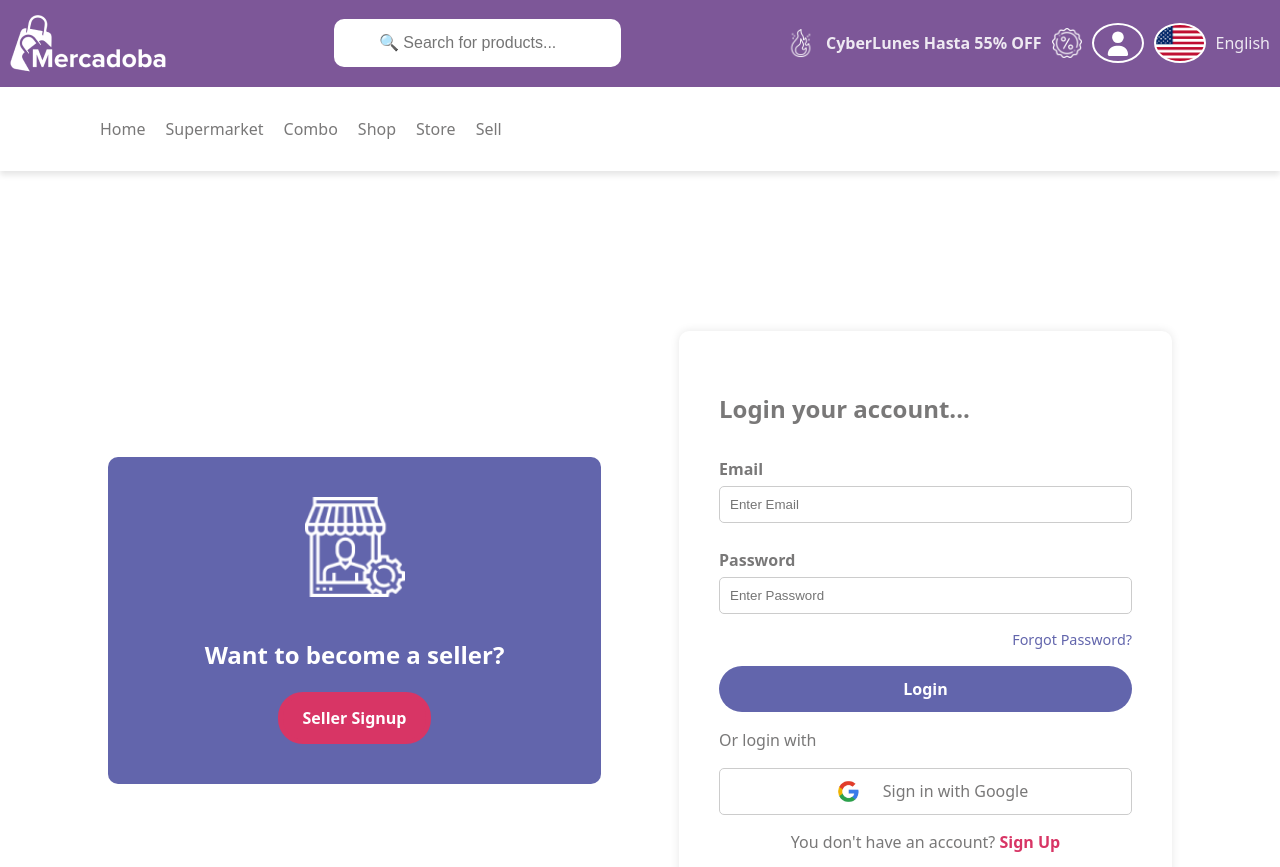
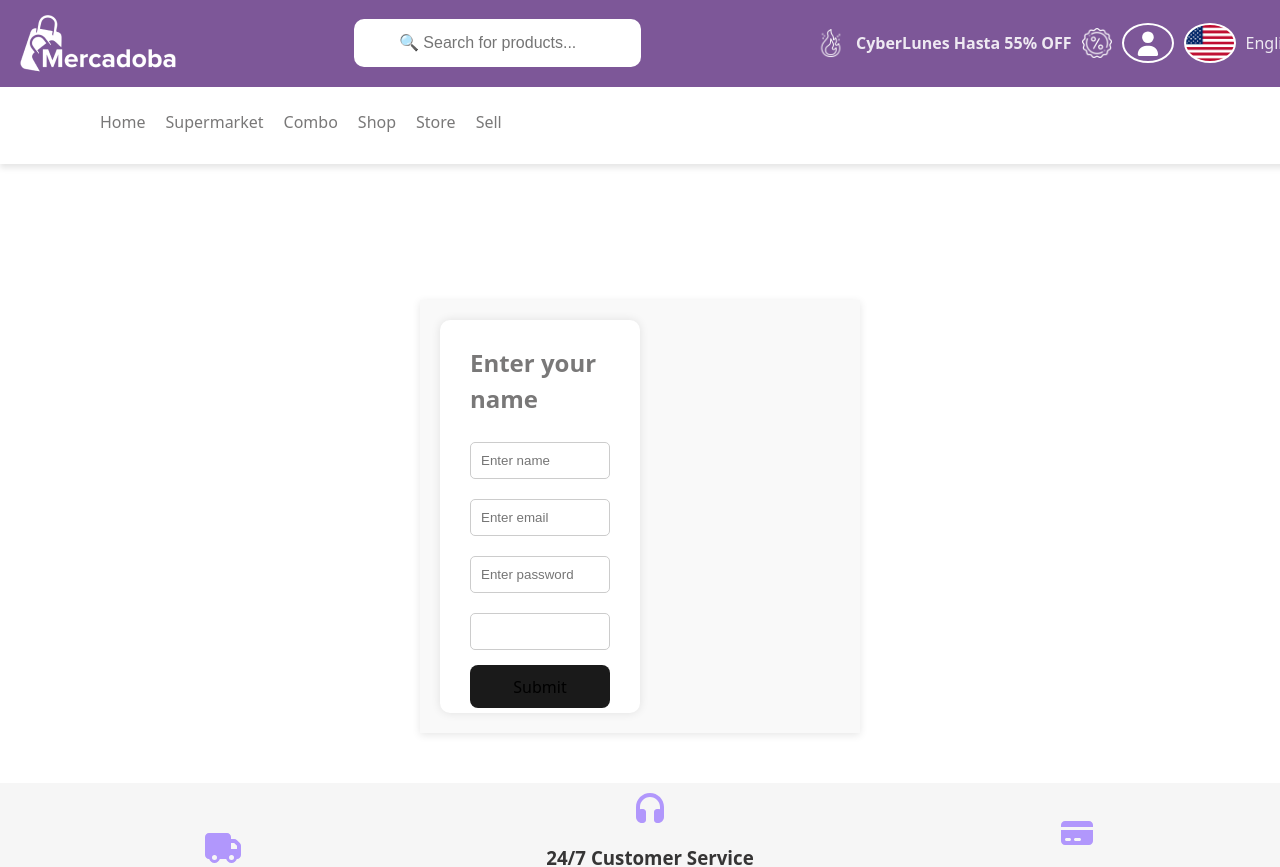
Before and after one commit to AnkitaThakur17/mercadoba, a React (Vite) app: page /combo in a window 1280 px wide. Shown: the top 867 px of the page. Built offline with nearby package versions, Linux system fonts and the light colour scheme.

Commit message:
Updated App, Hero, Navbar, index.css, and added new pages

```diff
--- a/package.json
+++ b/package.json
@@ -13,7 +13,9 @@
     "@fortawesome/free-solid-svg-icons": "^7.0.1",
     "@fortawesome/react-fontawesome": "^3.0.2",
     "react": "^19.1.1",
-    "react-dom": "^19.1.1"
+    "react-dom": "^19.1.1",
+    "react-hook-form": "^7.62.0",
+    "react-router-dom": "^7.9.1"
   },
   "devDependencies": {
     "@eslint/js": "^9.33.0",
--- a/src/App.jsx
+++ b/src/App.jsx
@@ -1,3 +1,9 @@
+import { BrowserRouter, Routes, Route } from "react-router-dom"
+import Home from "./pages/Home"
+import Combo from "./pages/Combo"
+import Sell from "./pages/Sell"
+import Store from "./pages/Store"
+import Supermarket from "./pages/Supermarket"
 import Footer from "./components/Footer"
 import Hero from "./components/Hero"
 import Navbar from "./components/Navbar"
@@ -10,10 +16,21 @@ function App() {
   return (
 
 <>
+    <BrowserRouter>
     <Navbar/>
-    <Hero/>
+<div className="page-content">
+      <Routes>
+    <Route path = "/home" element = {<Home/>}/>
+    <Route path="/combo" element={<Combo/>}/>
+    <Route path = "/sell" element = {<Sell/>}/>
+    <Route path = "/store" element={<Store/>}/>
+    <Route path = "/supermarket" element={<Supermarket/>}/>
+     <Route path="/" element={<Hero />} />
+    </Routes>
+    </div>
     <Section/>
     <Footer/>
+    </BrowserRouter>
 </>
 
   )
--- a/src/components/Hero.jsx
+++ b/src/components/Hero.jsx
@@ -1,6 +1,7 @@
 import React from "react";
 
 const Hero = () => {
+
   return (
     <>
       <section className="hero-section">
--- a/src/components/Navbar.jsx
+++ b/src/components/Navbar.jsx
@@ -1,6 +1,7 @@
 import React from 'react'
 import { FontAwesomeIcon } from '@fortawesome/react-fontawesome';
 import { faUser } from '@fortawesome/free-solid-svg-icons';
+import { Link } from 'react-router-dom';
 
 const Navbar = () => {
   return (
@@ -19,12 +20,12 @@ const Navbar = () => {
 </nav>
 <nav className='nav2'>
 <div className='nav-link'>
-<a href="/home" >Home</a>
-  <a href="/supermarket" >Supermarket</a>
-  <a href="/combo">Combo</a>
-  <a href="/shop" >Shop</a>
-  <a href="/store">Store</a>
-  <a href="/sell">Sell</a>
+<Link to="/home" >Home</Link>
+  <Link to="/supermarket" >Supermarket</Link>
+  <Link to="/combo">Combo</Link>
+  <Link to ="/shop" >Shop</Link>
+  <Link to="/store">Store</Link>
+  <Link to="/sell">Sell</Link>
 </div>
 </nav>
 </>
--- a/src/index.css
+++ b/src/index.css
@@ -13,11 +13,17 @@
 }
 .navbar {
   padding: 10px;
+  padding-inline:20px;
   /* border: 2px solid red; */
   background-color: #7d5798;
   display: flex;
   align-items: center;
   justify-content: space-between;
+  position: fixed;
+  top: 0;
+  width:100vw;
+  /* width: 100%;  */
+  z-index: 1000;
 }
 .nav2 {
   padding: 20px;
@@ -26,6 +32,10 @@
   display: flex;
   box-shadow: 0 4px 6px rgba(0, 0, 0, 0.1);
   align-items: center;
+  position: fixed;
+  top: 80px;           /* Set this to height of your first navbar */
+  width: 100%;
+  z-index: 999;
 }
 .nav-link {
   /* border:2px solid red; */
@@ -78,7 +88,7 @@
   height: 40px;
   border-radius: 50%;
   border: 2px solid white;
-  background-image: url("/public/download.png");
+  background-image: url("/download.png");
   background-size: cover;
   background-position: center;
 
@@ -110,6 +120,7 @@
   border-radius: 10px;
   width: 35%;
   text-align: center;
+   box-shadow: 0 0 10px rgba(0, 0, 0, 0.1);
 }
 
 .seller-icon {
@@ -130,7 +141,8 @@
 .hero-form {
   background-color: white;
   color: #797878;
-  padding: 40px;
+  padding-block: 5px;
+  padding-inline:30px;
   display: flex;
   flex-direction: column;
   border-radius: 10px;
@@ -181,6 +193,7 @@
   align-items: center;
   justify-content: center;
   gap: 10px;
+  /* width:50%; */
   color: #797878;
   background-color: #fff;
   border: 1px solid #ccc;
@@ -200,6 +213,8 @@
   font-weight: bold;
 }
 .end-section{
+  min-height: auto;
+  padding: 40px;
   background-color: #F6F6F6;
   width:100%;
   padding:10px;
@@ -226,6 +241,7 @@
   color:#1a1a1a;
   align-items: center;
   justify-content:space-between;
+  position: relative; /* NOT fixed */
 }
 .footer-link{
   display:flex;
@@ -236,6 +252,18 @@
    color: #313131;
    font-size:medium;
    font-weight:bold;
+}
+.form-container {
+  margin: 50px auto;
+  max-width: 400px;
+  padding: 20px;
+  background-color: #f9f9f9;
+  box-shadow: 0 2px 8px rgba(0,0,0,0.1);
+  /* border-radius: 8px; */
+}
+
+.page-content {
+  padding-top: 250px; /* height of fixed navbar */
 }
 body {
   margin: 0;
--- /dev/null
+++ b/src/pages/Combo.jsx
@@ -0,0 +1,71 @@
+import React from "react";
+import { useForm } from "react-hook-form";
+
+const Combo = () => {
+  const {
+    register,
+    handleSubmit,
+    reset,
+    watch,
+    formState: { errors },
+  } = useForm();
+
+  const onSubmit = (data) => {
+    console.log(data);
+    reset();
+  };
+
+  return (
+    <div className="form-container">
+      <form className="hero-form" onSubmit={handleSubmit(onSubmit)}>
+        <h2>Enter your name</h2>
+
+        <input
+          {...register("name", {
+            required: "Name is required!",
+            minLength: {
+            value: 3,
+            message: "Name must be at least 3 characters long",
+          },
+          })}
+          placeholder="Enter name"
+        />
+
+        <input
+          {...register("email", {
+            required: "Email is required",
+            pattern: {
+              value: /^\S+@\S+\.\S+$/,
+              message: "Invalid email format",
+            },
+          })}
+          type="email"
+          placeholder="Enter email"
+        />
+        <input
+          {...register("password", {
+            required: "password is required",
+          })}
+          placeholder="Enter password"
+        />
+
+        <input
+          {...register("confirmPassword", {
+            required: "Confirm password is required",
+            validate: (value) =>
+              value === watch("password") || "Passwords do not match",
+          })}
+        />
+        {errors.name && <p style={{ color: "red" }}>{errors.name.message}</p>}
+        {errors.email && <p style={{ color: "red" }}>{errors.email.message}</p>}
+        {errors.confirmPassword && (
+        <p style={{ color: "red" }}>{errors.confirmPassword.message}</p>
+        )}
+
+        <button type="submit">Submit</button>
+      </form>
+    </div>
+  );
+};
+
+export default Combo;
--- /dev/null
+++ b/src/pages/Home.jsx
@@ -0,0 +1,11 @@
+import React from 'react'
+
+const Home = () => {
+  return (
+    <div>
+
+    </div>
+  )
+}
+
+export default Home
--- /dev/null
+++ b/src/pages/Sell.jsx
@@ -0,0 +1,11 @@
+import React from 'react'
+
+const Sell = () => {
+  return (
+    <div>
+
+    </div>
+  )
+}
+
+export default Sell
--- /dev/null
+++ b/src/pages/Store.jsx
@@ -0,0 +1,11 @@
+import React from 'react'
+
+const Store = () => {
+  return (
+    <div>
+
+    </div>
+  )
+}
+
+export default Store
--- /dev/null
+++ b/src/pages/Supermarket.jsx
@@ -0,0 +1,11 @@
+import React from 'react'
+
+const Supermarket = () => {
+  return (
+    <div>
+
+    </div>
+  )
+}
+
+export default Supermarket
```
Also changed, not shown: 1 other file (tests, documents, lock files or other folders).
